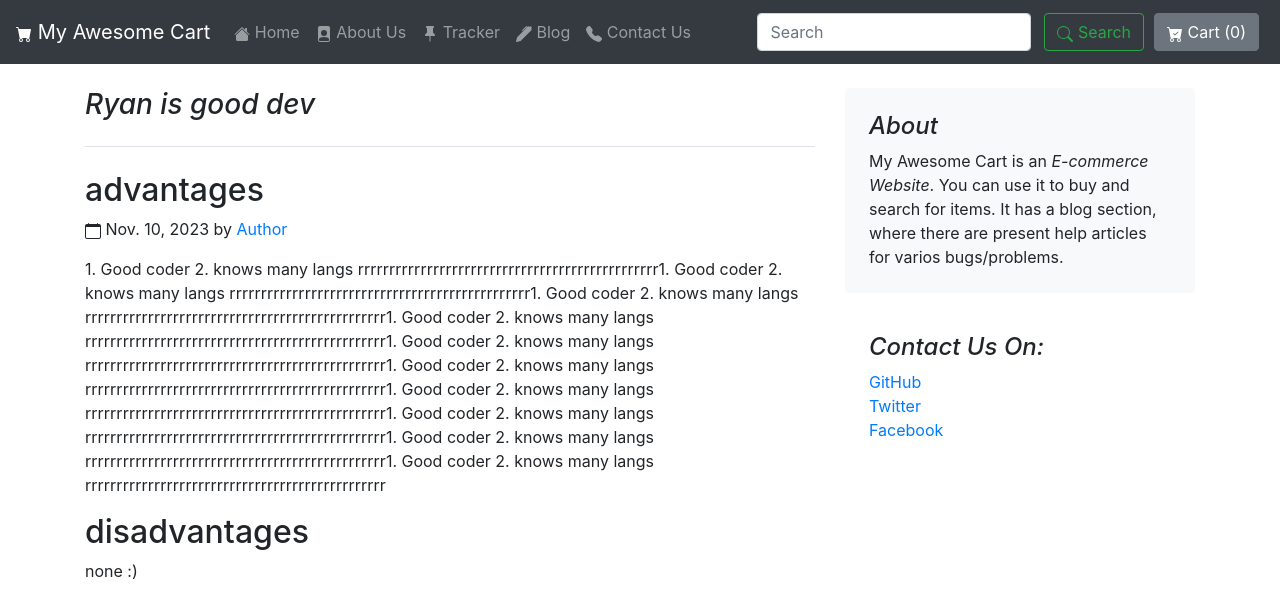
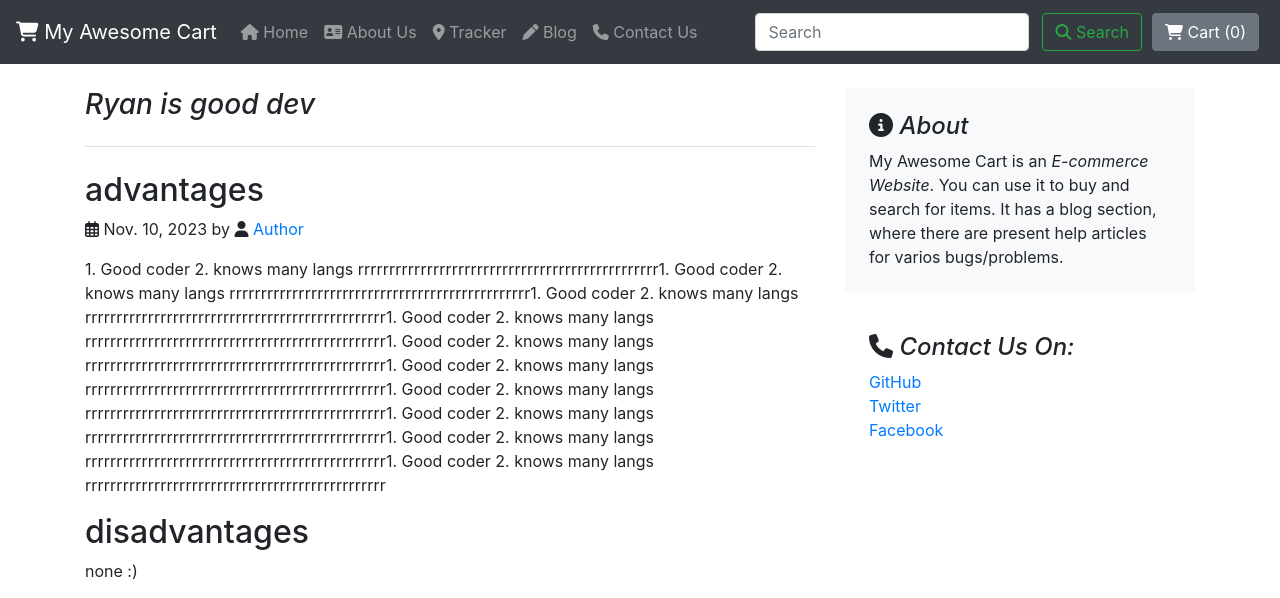
Before and after one commit to RyanBaig/My-Awesome-Cart, a Django app: page /blog/post/1 in a window 1280 px wide. Shown: the top 598 px of the page. Run offline with Django 4.2, Linux system fonts and the light colour scheme; data comes from the database, SQL or seed files in the repository; both versions use the stored data as it was after the commit; some libraries are stand-ins or nearby versions.

Commit message:
added FA icons to blog part too

```diff
--- a/blog/templates/blog/basic.html
+++ b/blog/templates/blog/basic.html
@@ -10,7 +10,8 @@
     <link rel="stylesheet" href="https://stackpath.bootstrapcdn.com/bootstrap/4.2.1/css/bootstrap.min.css"
         integrity="sha384-GJzZqFGwb1QTTN6wy59ffF1BuGJpLSa9DkKMp0DgiMDm4iYMj70gZWKYbI706tWS" crossorigin="anonymous">
 
-
+    <!-- FontAwesome Icons -->
+    <link rel="stylesheet" href="https://cdnjs.cloudflare.com/ajax/libs/font-awesome/6.4.2/css/all.min.css" integrity="sha512-z3gLpd7yknf1YoNbCzqRKc4qyor8gaKU1qmn+CShxbuBusANI9QpRohGBreCFkKxLhei6S9CQXFEbbKuqLg0DA==" crossorigin="anonymous" referrerpolicy="no-referrer" />
     <title>{% block title %}{% endblock %}</title>
 
     {% block css %}
@@ -32,9 +33,10 @@
 
 <body>
     <nav class="navbar navbar-expand-lg navbar-dark bg-dark">
-        <a class="navbar-brand" href="/shop"><svg xmlns="http://www.w3.org/2000/svg" width="16" height="16" fill="currentColor" class="bi bi-cart-fill" viewBox="0 0 16 16">
-  <path d="M0 1.5A.5.5 0 0 1 .5 1H2a.5.5 0 0 1 .485.379L2.89 3H14.5a.5.5 0 0 1 .491.592l-1.5 8A.5.5 0 0 1 13 12H4a.5.5 0 0 1-.491-.408L2.01 3.607 1.61 2H.5a.5.5 0 0 1-.5-.5zM5 12a2 2 0 1 0 0 4 2 2 0 0 0 0-4zm7 0a2 2 0 1 0 0 4 2 2 0 0 0 0-4zm-7 1a1 1 0 1 1 0 2 1 1 0 0 1 0-2zm7 0a1 1 0 1 1 0 2 1 1 0 0 1 0-2z"/>
-</svg> My Awesome Cart</a>
+        <a class="navbar-brand" href="/shop">
+        <i class="fa-solid fa-cart-shopping"></i>
+         My Awesome Cart
+         </a>
         <button class="navbar-toggler" type="button" data-toggle="collapse" data-target="#navbarSupportedContent"
             aria-controls="navbarSupportedContent" aria-expanded="false" aria-label="Toggle navigation">
             <span class="navbar-toggler-icon"></span>
@@ -44,46 +46,33 @@
             <ul class="navbar-nav mr-auto">
                 <li class="nav-item">
                     <a class="nav-link" href="/shop">
-                    <svg xmlns="http://www.w3.org/2000/svg" width="16" height="16" fill="currentColor" class="bi bi-house-fill" viewBox="0 0 16 16">
-  <path d="M8.707 1.5a1 1 0 0 0-1.414 0L.646 8.146a.5.5 0 0 0 .708.708L8 2.207l6.646 6.647a.5.5 0 0 0 .708-.708L13 5.793V2.5a.5.5 0 0 0-.5-.5h-1a.5.5 0 0 0-.5.5v1.293L8.707 1.5Z"/>
-  <path d="m8 3.293 6 6V13.5a1.5 1.5 0 0 1-1.5 1.5h-9A1.5 1.5 0 0 1 2 13.5V9.293l6-6Z"/>
-</svg> Home </a>
+                     <i class="fa-solid fa-house"></i>
+                     Home
+                      </a>
                 </li>
                 <li class="nav-item">
-                    <a class="nav-link" href="/shop/about"><svg xmlns="http://www.w3.org/2000/svg" width="16" height="16" fill="currentColor" class="bi bi-file-person-fill" viewBox="0 0 16 16">
-  <path d="M12 0H4a2 2 0 0 0-2 2v12a2 2 0 0 0 2 2h8a2 2 0 0 0 2-2V2a2 2 0 0 0-2-2zm-1 7a3 3 0 1 1-6 0 3 3 0 0 1 6 0zm-3 4c2.623 0 4.146.826 5 1.755V14a1 1 0 0 1-1 1H4a1 1 0 0 1-1-1v-1.245C3.854 11.825 5.377 11 8 11z"/>
-</svg> About Us</a>
+                    <a class="nav-link" href="/shop/about"><i class="fa-solid fa-address-card"></i> About Us</a>
                 </li>
                 <li class="nav-item">
-                    <a class="nav-link" href="/shop/tracker"><svg xmlns="http://www.w3.org/2000/svg" width="16" height="16" fill="currentColor" class="bi bi-pin-fill" viewBox="0 0 16 16">
-  <path d="M4.146.146A.5.5 0 0 1 4.5 0h7a.5.5 0 0 1 .5.5c0 .68-.342 1.174-.646 1.479-.126.125-.25.224-.354.298v4.431l.078.048c.203.127.476.314.751.555C12.36 7.775 13 8.527 13 9.5a.5.5 0 0 1-.5.5h-4v4.5c0 .276-.224 1.5-.5 1.5s-.5-1.224-.5-1.5V10h-4a.5.5 0 0 1-.5-.5c0-.973.64-1.725 1.17-2.189A5.921 5.921 0 0 1 5 6.708V2.277a2.77 2.77 0 0 1-.354-.298C4.342 1.674 4 1.179 4 .5a.5.5 0 0 1 .146-.354z"/>
-</svg> Tracker</a>
+                    <a class="nav-link" href="/shop/tracker"><i class="fa-solid fa-location-dot"></i> Tracker</a>
                 </li>
                 <li class="nav-item">
-                    <a class="nav-link" href="/blog"><svg xmlns="http://www.w3.org/2000/svg" width="16" height="16" fill="currentColor" class="bi bi-pen-fill" viewBox="0 0 16 16">
-  <path d="m13.498.795.149-.149a1.207 1.207 0 1 1 1.707 1.708l-.149.148a1.5 1.5 0 0 1-.059 2.059L4.854 14.854a.5.5 0 0 1-.233.131l-4 1a.5.5 0 0 1-.606-.606l1-4a.5.5 0 0 1 .131-.232l9.642-9.642a.5.5 0 0 0-.642.056L6.854 4.854a.5.5 0 1 1-.708-.708L9.44.854A1.5 1.5 0 0 1 11.5.796a1.5 1.5 0 0 1 1.998-.001z"/>
-</svg> Blog</a>
+                    <a class="nav-link" href="/blog"><i class="fa-solid fa-pen"></i> Blog</a>
                 </li>
                 <li class="nav-item">
-                    <a class="nav-link" href="/shop/contact"><svg xmlns="http://www.w3.org/2000/svg" width="16" height="16" fill="currentColor" class="bi bi-telephone-fill" viewBox="0 0 16 16">
-  <path fill-rule="evenodd" d="M1.885.511a1.745 1.745 0 0 1 2.61.163L6.29 2.98c.329.423.445.974.315 1.494l-.547 2.19a.678.678 0 0 0 .178.643l2.457 2.457a.678.678 0 0 0 .644.178l2.189-.547a1.745 1.745 0 0 1 1.494.315l2.306 1.794c.829.645.905 1.87.163 2.611l-1.034 1.034c-.74.74-1.846 1.065-2.877.702a18.634 18.634 0 0 1-7.01-4.42 18.634 18.634 0 0 1-4.42-7.009c-.362-1.03-.037-2.137.703-2.877L1.885.511z"/>
-</svg> Contact Us</a>
+                    <a class="nav-link" href="/shop/contact"><i class="fa-solid fa-phone"></i> Contact Us</a>
                 </li>
 
 
             </ul>
             <form class="form-inline my-2 my-lg-0">
                 <input class="form-control mr-sm-2" type="search" placeholder="Search" aria-label="Search">
-                <button class="btn btn-outline-success my-2 my-sm-0" type="submit"><svg xmlns="http://www.w3.org/2000/svg" width="16" height="16" fill="currentColor" class="bi bi-search" viewBox="0 0 16 16">
-  <path d="M11.742 10.344a6.5 6.5 0 1 0-1.397 1.398h-.001c.03.04.062.078.098.115l3.85 3.85a1 1 0 0 0 1.415-1.414l-3.85-3.85a1.007 1.007 0 0 0-.115-.1zM12 6.5a5.5 5.5 0 1 1-11 0 5.5 5.5 0 0 1 11 0z"/>
-</svg> Search</button>
+                <button class="btn btn-outline-success my-2 my-sm-0" type="submit"><i class="fa-solid fa-magnifying-glass"></i> Search</button>
             </form>
 
             <button type="button" class="btn btn-secondary" id="popcart" data-container="body" data-toggle="popover"
                 data-placement="bottom" data-html="true" data-content="Bottom popover">
-                <svg xmlns="http://www.w3.org/2000/svg" width="16" height="16" fill="currentColor" class="bi bi-cart-check-fill" viewBox="0 0 16 16">
-  <path d="M.5 1a.5.5 0 0 0 0 1h1.11l.401 1.607 1.498 7.985A.5.5 0 0 0 4 12h1a2 2 0 1 0 0 4 2 2 0 0 0 0-4h7a2 2 0 1 0 0 4 2 2 0 0 0 0-4h1a.5.5 0 0 0 .491-.408l1.5-8A.5.5 0 0 0 14.5 3H2.89l-.405-1.621A.5.5 0 0 0 2 1H.5zM6 14a1 1 0 1 1-2 0 1 1 0 0 1 2 0zm7 0a1 1 0 1 1-2 0 1 1 0 0 1 2 0zm-1.646-7.646-3 3a.5.5 0 0 1-.708 0l-1.5-1.5a.5.5 0 1 1 .708-.708L8 8.293l2.646-2.647a.5.5 0 0 1 .708.708z"/>
-</svg> Cart (<span id="cart">0</span>)
+                <i class="fa-solid fa-cart-shopping"></i> Cart (<span id="cart">0</span>)
             </button>
         </div>
     </nav>
@@ -104,12 +93,9 @@
 
     {% block body %} {% endblock %}
     <script>
-        {
-            % block comment %
-        } //
-        {
-            % endblock comment %
-        }
+        {% block comment %}
+        //
+        {% endblock comment %}
     </script>
     {% block js %}
 
--- a/blog/templates/blog/blogpost.html
+++ b/blog/templates/blog/blogpost.html
@@ -21,9 +21,7 @@ Blog Post - My Awesome Cart
 
                 <div class="blog-post">
                     <h2 class="blog-post-title">{{ post.head0 }}</h2>
-                    <p class="blog-post-meta"><svg xmlns="http://www.w3.org/2000/svg" width="16" height="16" fill="currentColor" class="bi bi-calendar" viewBox="0 0 16 16">
-  <path d="M3.5 0a.5.5 0 0 1 .5.5V1h8V.5a.5.5 0 0 1 1 0V1h1a2 2 0 0 1 2 2v11a2 2 0 0 1-2 2H2a2 2 0 0 1-2-2V3a2 2 0 0 1 2-2h1V.5a.5.5 0 0 1 .5-.5zM1 4v10a1 1 0 0 0 1 1h12a1 1 0 0 0 1-1V4H1z"/>
-</svg> {{ post.pub_date }} by <a href="#">Author</a></p>
+                    <p class="blog-post-meta"><i class="fa-regular fa-calendar-days"></i> {{ post.pub_date }} by <i class="fa-solid fa-user"></i> <a href="#">Author</a></p>
 
 
                     <p> {{ post.chead0 }} </p>
@@ -50,14 +48,14 @@ Blog Post - My Awesome Cart
 
             <aside class="col-md-4 blog-sidebar">
                 <div class="p-4 mb-3 bg-light rounded">
-                    <h4 class="font-italic">About</h4>
+                    <h4 class="font-italic"><i class="fa-solid fa-circle-info"></i> About</h4>
                     <p class="mb-0">My Awesome Cart is an <em>E-commerce Website</em>. You can use it to buy and search for items. It has a blog section, where there are present help articles for varios bugs/problems. </p>
                 </div>
 
 
 
                 <div class="p-4">
-                    <h4 class="font-italic">Contact Us On:</h4>
+                    <h4 class="font-italic"><i class="fa-solid fa-phone"></i> Contact Us On:</h4>
                     <ol class="list-unstyled">
                         <li><a href="#">GitHub</a></li>
                         <li><a href="#">Twitter</a></li>
```
Also changed, not shown: blog/templates/blog/index.html (+7 -8 lines), db.sqlite3, media/blog/images/django.png (added).
